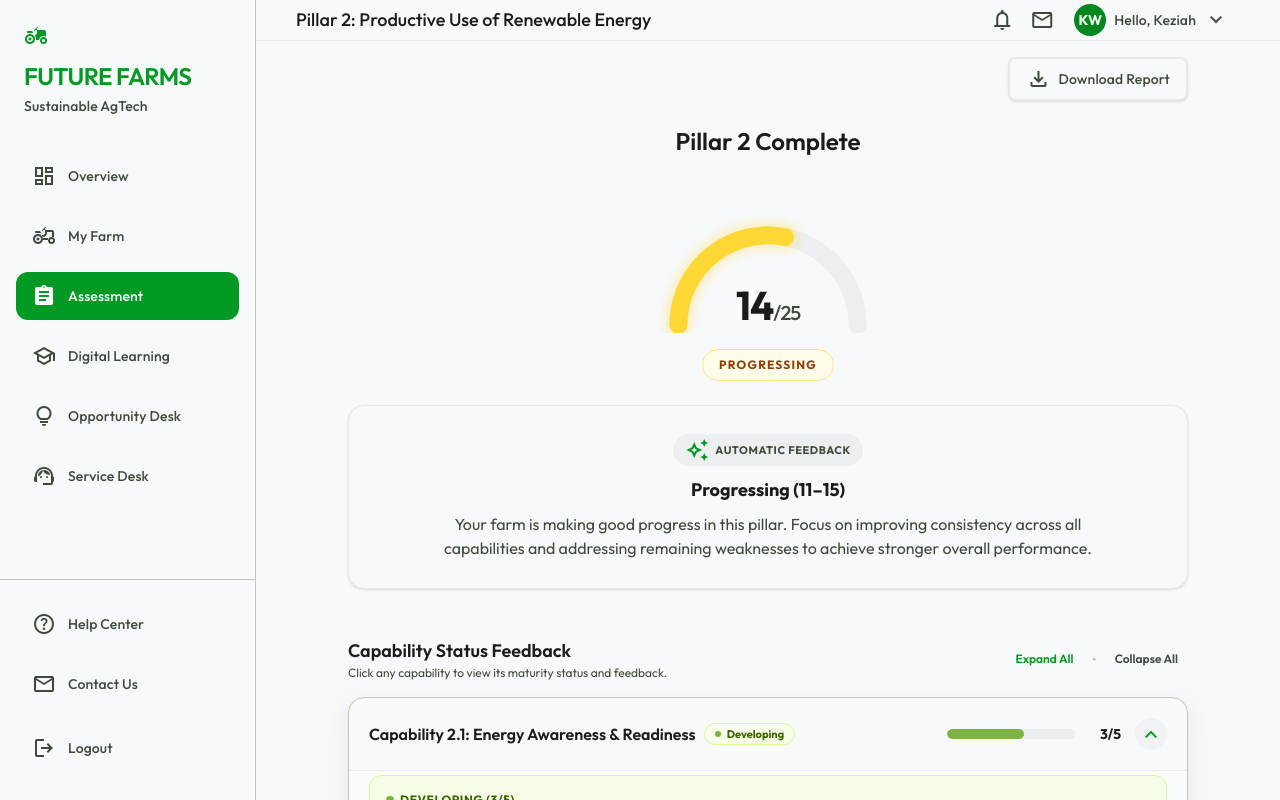
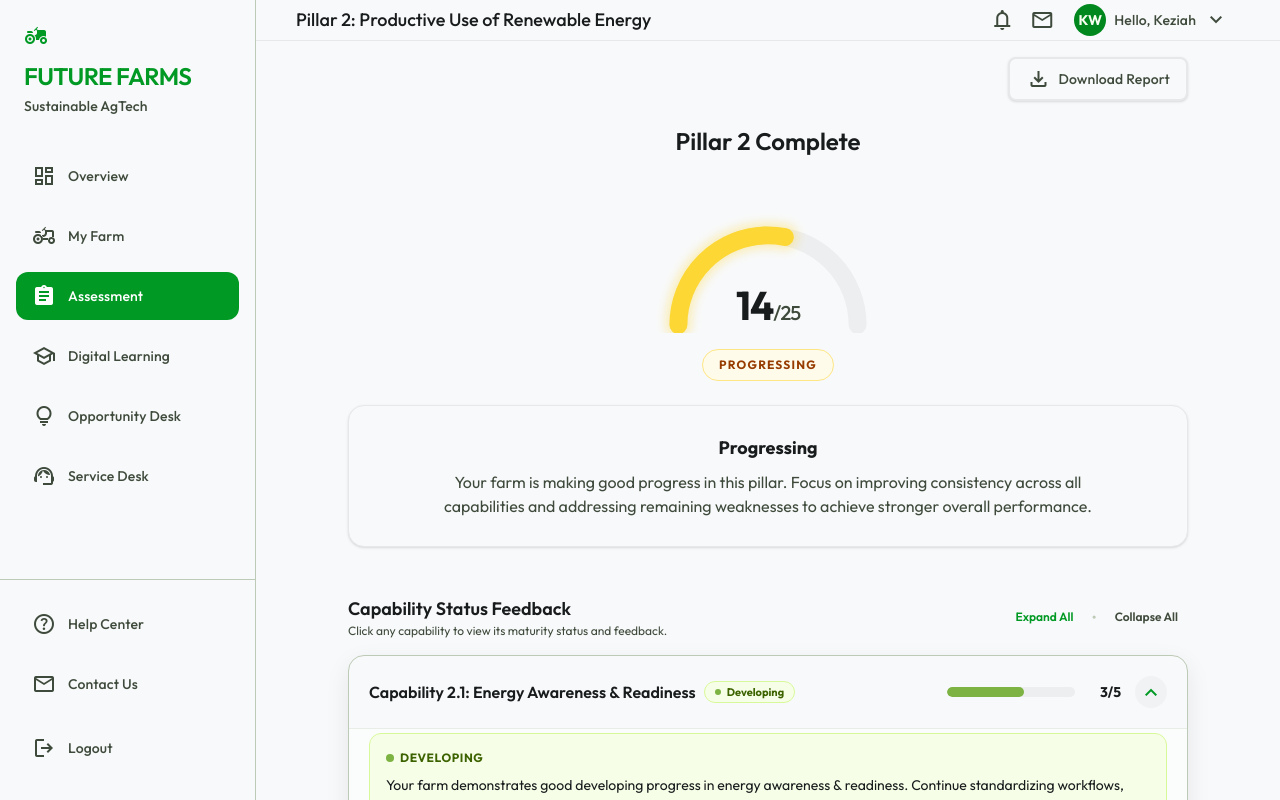
Before and after one commit to Arbarne-group/arbarne, a Next.js app: page /assessment/summary in a window 1280 px wide. Both pictures are taken after a click on the button "Expand All". Built offline with nearby package versions, Linux system fonts and the light colour scheme.

Commit message:
style(assessment): remove automatic feedback text badge and bracketed score ranges

```diff
--- a/src/app/assessment/components/AssessmentSummaryView.tsx
+++ b/src/app/assessment/components/AssessmentSummaryView.tsx
@@ -191,14 +191,10 @@ export default function AssessmentSummaryView({
           </span>
         </div>
 
-        {/* Automatic Feedback Card */}
+        {/* Feedback Card */}
         <div className="w-full bg-surface border border-surface-container-high rounded-2xl p-6 sm:p-7 shadow-sm mb-xl text-center">
-          <div className="inline-flex items-center gap-1.5 px-3 py-1 rounded-full bg-surface-container text-on-surface-variant font-label-sm text-[11px] font-bold uppercase tracking-wider mb-2.5">
-            <span className="material-symbols-outlined text-[15px] text-primary">auto_awesome</span>
-            Automatic Feedback
-          </div>
           <h2 className="font-title-md text-lg font-bold text-on-surface mb-2">
-            {pillarFeedback.label} ({pillarFeedback.rangeLabel})
+            {pillarFeedback.label}
           </h2>
           <p className="font-body-md text-body-md text-on-surface-variant leading-relaxed max-w-2xl mx-auto m-0">
             {pillarFeedback.feedback}
@@ -316,7 +312,7 @@ export default function AssessmentSummaryView({
                             className="w-2 h-2 rounded-full"
                             style={{ backgroundColor: cap.tier.hex }}
                           />
-                          {cap.tier.status} ({cap.yesCount}/{cap.total})
+                          {cap.tier.status}
                         </span>
                       </div>
                       <p className="text-sm text-on-surface leading-relaxed m-0">
```
